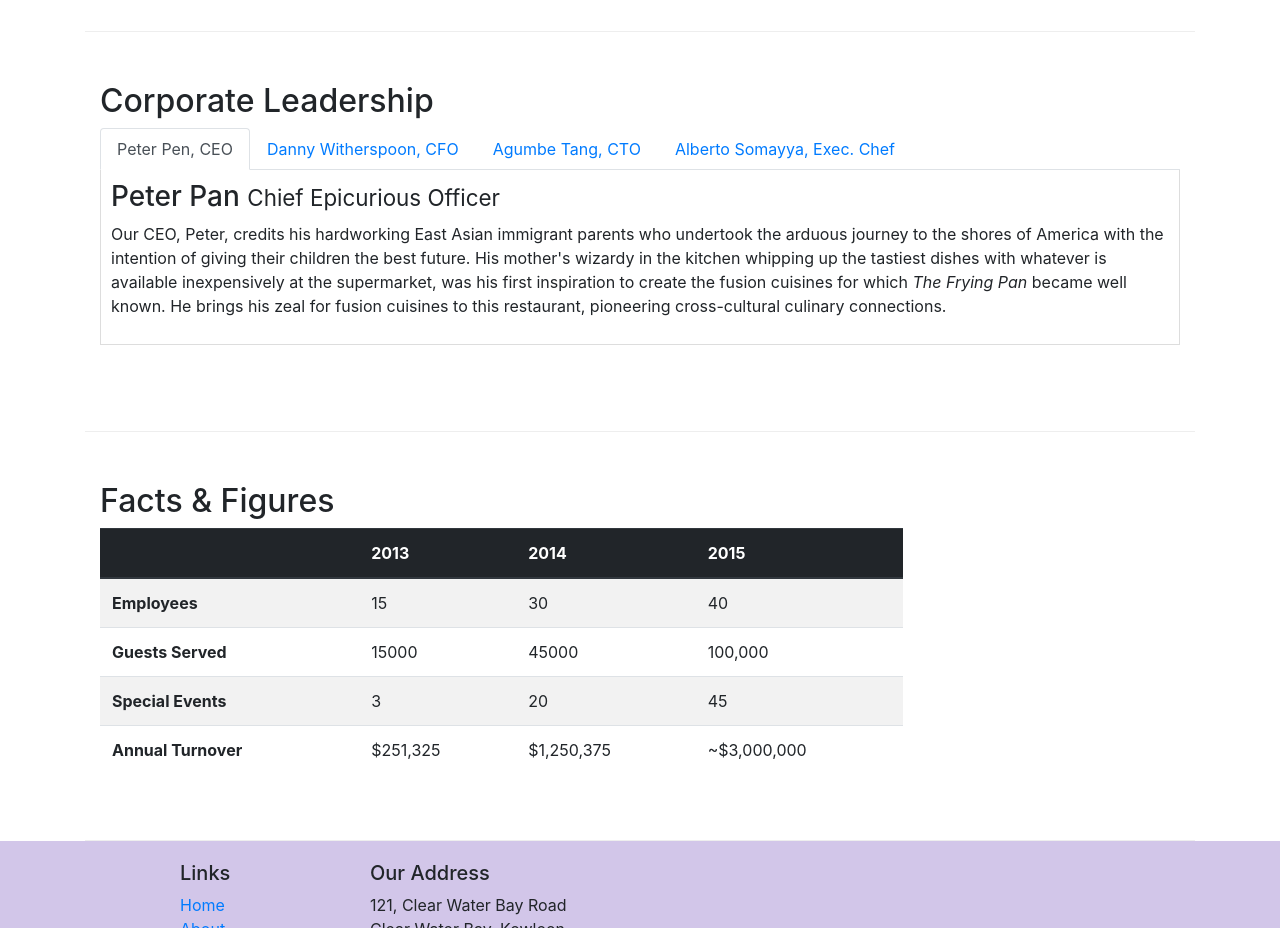
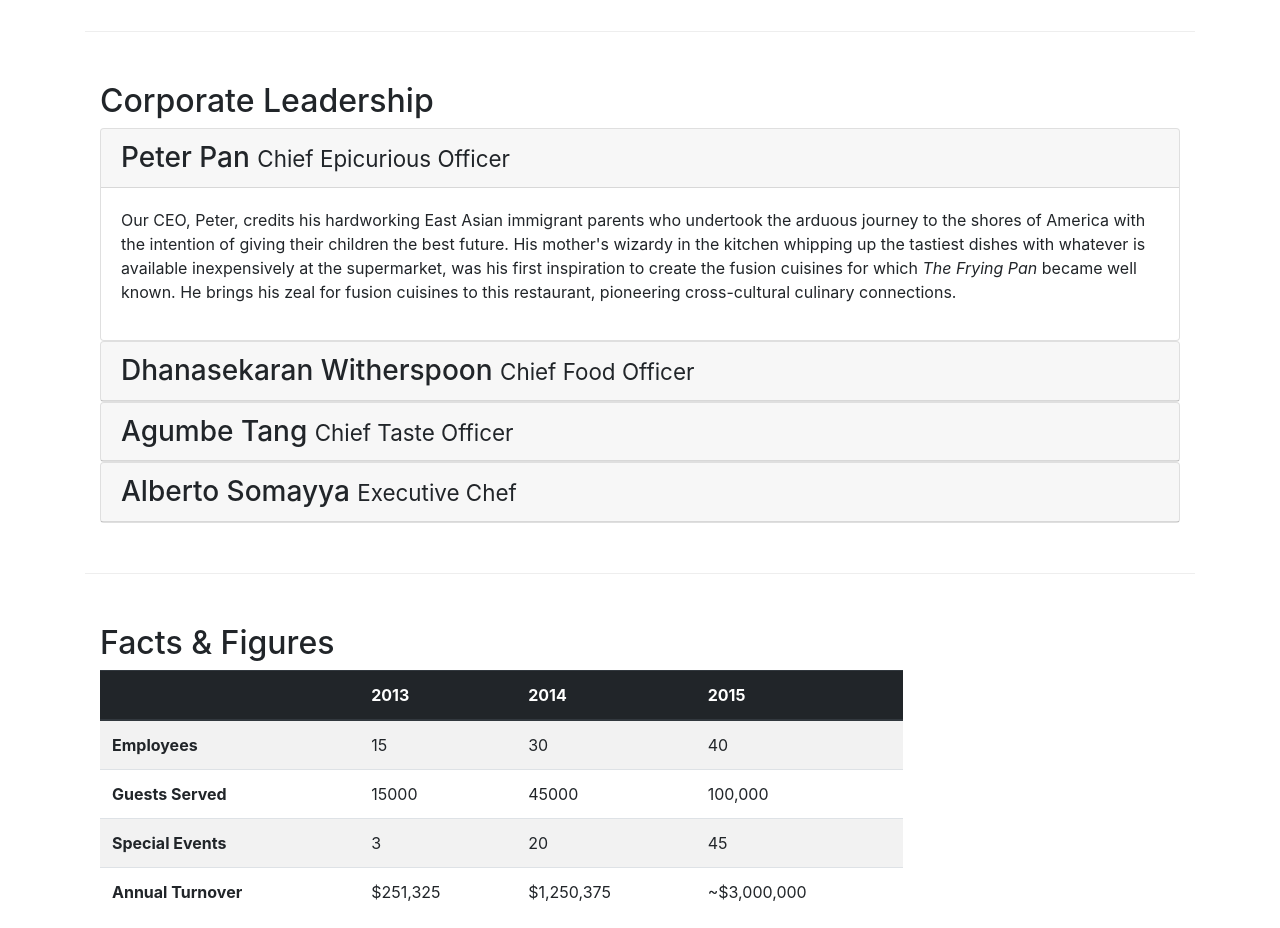
Before and after one commit to tolgakarasay/bootstrap-test, a website: page aboutus.html in a window 1280 px wide. Shown: the part 940-1868 px from the top of the page. Drawn offline with nearby package versions, Linux system fonts and the light colour scheme.

Commit message:
accordion

```diff
--- a/aboutus.html
+++ b/aboutus.html
@@ -118,7 +118,7 @@
             <div class="col-12">
                 <h2>Corporate Leadership</h2>
 
-                <ul class="nav nav-tabs">
+                <!--                 <ul class="nav nav-tabs">
                     <li class="nav-item">
                         <a class="nav-link active" href="#peter" role="tab" data-toggle="tab">Peter Pen, CEO</a>
                     </li>
@@ -134,64 +134,115 @@
                     <li class="nav-item">
                         <a class="nav-link" href="#alberto" role="tab" data-toggle="tab">Alberto Somayya, Exec. Chef</a>
                     </li>
-                </ul>
+                </ul> -->
 
 
-                <div class="tab-content">
-                    <div role="tabpanel" class="tab-pane fade show active" id="peter">
-                        <h3>Peter Pan <small>Chief Epicurious Officer</small></h3>
-                        <p class="d-none d-sm-block">Our CEO, Peter, credits his hardworking East Asian immigrant
+
+
+
+                <div id="accordion">
+                    <div class="card">
+                        <div class="card-header" role="tab" id="peterhead">
+                            <h3 class="mb-0">
+                                <a data-toggle="collapse" data-target="#peter">
+                                    Peter Pan <small>Chief Epicurious Officer</small>
+                                </a>
+                            </h3>
+                        </div>
+                        <div class="collapse show" id="peter" data-parent="#accordion">
+                            <div class="card-body">
+                                <p class="d-none d-sm-block">Our CEO, Peter, credits his hardworking East Asian
+                                    immigrant
                                     parents
                                     who
                                     undertook the arduous
-                            journey to the shores of America with the intention of giving their children the best
+                                    journey to the shores of America with the intention of giving their children the
+                                    best
                                     future.
                                     His
-                            mother's wizardy in the kitchen whipping up the tastiest dishes with whatever is available
-                            inexpensively at the supermarket, was his first inspiration to create the fusion cuisines
+                                    mother's wizardy in the kitchen whipping up the tastiest dishes with whatever is
+                                    available
+                                    inexpensively at the supermarket, was his first inspiration to create the fusion
+                                    cuisines
                                     for
                                     which
-                            <em>The Frying Pan</em> became well known. He brings his zeal for fusion cuisines to this
+                                    <em>The Frying Pan</em> became well known. He brings his zeal for fusion cuisines to
+                                    this
                                     restaurant, pioneering cross-cultural culinary connections.</p>
                             </div>
+                        </div>
+                    </div>
 
-                    <div role="tabpanel" class="tab-pane fade" id="danny">
-                        <h3>Dhanasekaran Witherspoon <small>Chief Food Officer</small></h3>
+                    <div class="card">
+                        <div class="card-header" role="tab" id="dannyhead">
+                            <h3 class="mb-0">
+                                <a class="collapsed" data-toggle="collapse" data-target="#danny">
+                                    Dhanasekaran Witherspoon <small>Chief Food Officer</small>
+                                </a>
+                            </h3>
+                        </div>
+                        <div class="collapse" id="danny" data-parent="#accordion">
+                            <div class="card-body">
                                 <p class="d-none d-sm-block">Our CFO, Danny, as he is affectionately referred to by his
                                     colleagues,
                                     comes from a long established
                                     family tradition in farming and produce. His experiences growing up on a farm in the
                                     Australian
-                            outback gave him great appreciation for varieties of food sources. As he puts it in his own
+                                    outback gave him great appreciation for varieties of food sources. As he puts it in
+                                    his own
                                     words,
-                            <em>Everything that runs, wins, and everything that stays, pays!</em></p
-                            class=".d-none .d-sm-block">
+                                    <em>Everything that runs, wins, and everything that stays, pays!</em></p>
                             </div>
-
-                    <div role="tabpanel" class="tab-pane fade" id="agumbe">
-                        <h3>Agumbe Tang <small>Chief Taste Officer</small></h3>
-                        <p class="d-none d-sm-block">Blessed with the most discerning gustatory sense, Agumbe, our CTO,
+                        </div>
+                    </div>
+                    <div class="card">
+                        <div class="card-header" role="tab" id="agumbehead">
+                            <h3 class="mb-0">
+                                <a class="collapsed" data-toggle="collapse" data-target="#agumbe">
+                                    Agumbe Tang <small>Chief Taste Officer</small>
+                                </a>
+                            </h3>
+                        </div>
+                        <div class="collapse" id="agumbe" data-parent="#accordion">
+                            <div class="card-body">
+                                <p class="d-none d-sm-block">Blessed with the most discerning gustatory sense, Agumbe,
+                                    our CTO,
                                     personally ensures that every dish
-                            that we serve meets his exacting tastes. Our chefs dread the tongue lashing that ensues if
+                                    that we serve meets his exacting tastes. Our chefs dread the tongue lashing that
+                                    ensues if
                                     their
-                            dish does not meet his exacting standards. He lives by his motto, <em>You click only if you
+                                    dish does not meet his exacting standards. He lives by his motto, <em>You click only
+                                        if you
                                         survive
                                         my lick.</em></p>
                             </div>
-
-                    <div role="tabpanel" class="tab-pane fade" id="alberto">
-                        <h3>Alberto Somayya <small>Executive Chef</small></h3>
-                        <p class="d-none d-sm-block">Award winning three-star Michelin chef with wide International
+                        </div>
+                    </div>
+                    <div class="card">
+                        <div class="card-header" role="tab" id="albertohead">
+                            <h3 class="mb-0">
+                                <a class="collapsed" data-toggle="collapse" data-target="#alberto">
+                                    Alberto Somayya <small>Executive Chef</small>
+                                </a>
+                            </h3>
+                        </div>
+                        <div class="collapse" id="alberto" data-parent="#accordion">
+                            <div class="card-body">
+                                <p class="d-none d-sm-block">Award winning three-star Michelin chef with wide
+                                    International
                                     experience
                                     having worked closely with
-                            whos-who in the culinary world, he specializes in creating mouthwatering Indo-Italian fusion
-                            experiences. He says, <em>Put together the cuisines from the two craziest cultures, and you
+                                    whos-who in the culinary world, he specializes in creating mouthwatering
+                                    Indo-Italian fusion
+                                    experiences. He says, <em>Put together the cuisines from the two craziest cultures,
+                                        and you
                                         get
                                         a
                                         winning hit! Amma Mia!</em></p>
                             </div>
                         </div>
-
+                    </div>
+                </div>
             </div>
         </div>
 
```
Lines whose indentation alone changed are shown as unchanged.
